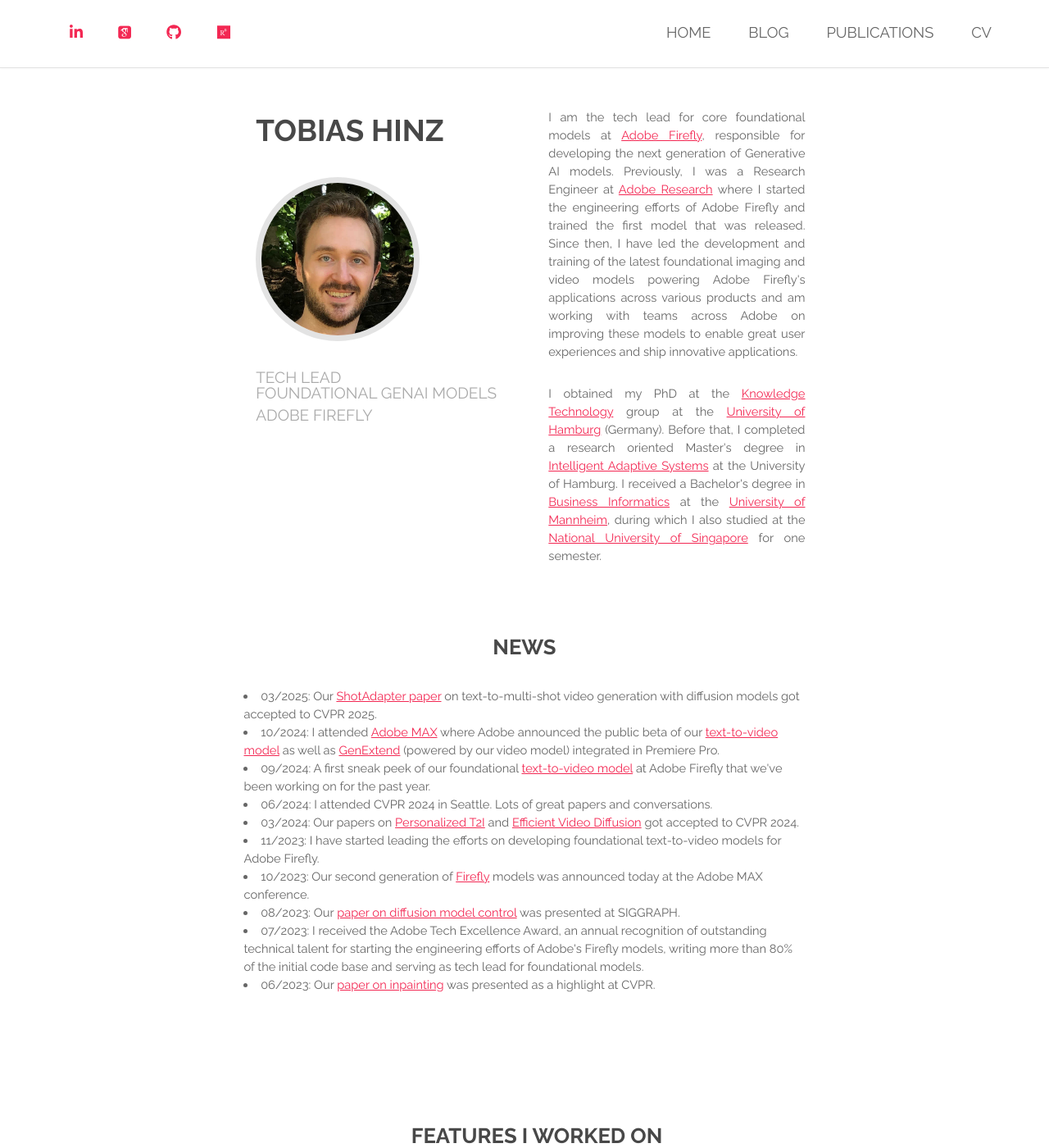
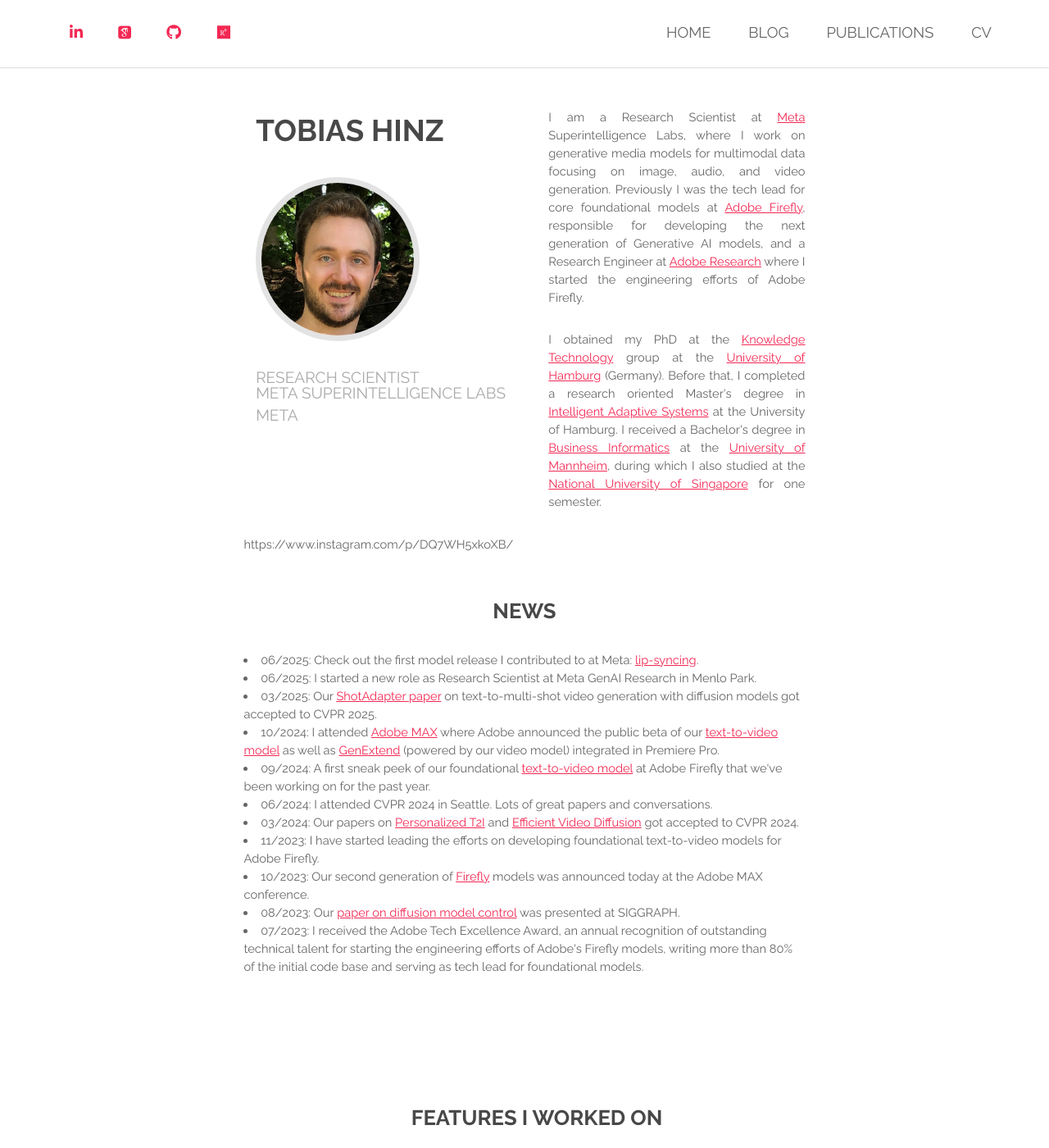
Before and after one commit to tohinz/tohinz.github.io, a Jekyll site: the page built from index.html, in a window 1280 px wide and 1400 px high. Shown: the whole window at 82% size. Built offline with Jekyll 4.4.1, drawn with Linux system fonts in a browser that asks for light colours; cached includes are drawn as plain includes; nearby versions of some CDN libraries; some web fonts are replaced.

Commit message:
updates meta

```diff
--- a/index.html
+++ b/index.html
@@ -13,22 +13,19 @@
 					<h2>TOBIAS HINZ</h2>
 					<div class="image rounded" style="margin-bottom: 2em;"><img src="images/photo.jpg" width="200"
 							alt="Avatar" /></div>
-					<p style="line-height:1.0">Tech Lead</p>
-					<p style="line-height:1.0">Foundational GenAI Models</p>
-					<p style="line-height:1.8">Adobe Firefly</p>
+					<p style="line-height:1.0">Research Scientist</p>
+					<p style="line-height:1.0">Meta Superintelligence Labs</p>
+					<p style="line-height:1.8">Meta</p>
 				</header>
 			</ul>
 			<div class="6u$ 12u$(medium)" align="justify">
-				<p>I am the tech lead for core foundational models at <a
+				<p>I am a Research Scientist at <a href="https://www.meta.com/" target="_blank">Meta</a> Superintelligence Labs,
+					    where I work on generative media models for multimodal data focusing on image, audio, and video generation.
+						Previously I was the tech lead for core foundational models at <a
 						href="https://www.adobe.com/sensei/generative-ai/firefly.html" target="_blank">Adobe
-						Firefly</a>, responsible for developing the next generation of Generative AI models.
-					Previously, I was a Research Engineer at <a href="https://research.adobe.com/" target="_blank">Adobe
-						Research</a> where I started the engineering efforts of Adobe Firefly and trained the first
-					model that was released.
-					Since then, I have led the development and training of the latest foundational imaging and video
-					models powering Adobe Firefly's applications across various products and am working with
-					teams across Adobe on improving these models to enable great user experiences and ship innovative
-					applications.
+						Firefly</a>, responsible for developing the next generation of Generative AI models, and
+						a Research Engineer at <a href="https://research.adobe.com/" target="_blank">Adobe
+						Research</a> where I started the engineering efforts of Adobe Firefly.
 				</p>
 				<p>I obtained my PhD at the <a href="https://www.inf.uni-hamburg.de/en/inst/ab/wtm/"
 						target="_blank">Knowledge Technology</a> group at the <a href="https://www.uni-hamburg.de/"
@@ -43,9 +40,13 @@
 				</p>
 			</div>
 		</ul>
-
+https://www.instagram.com/p/DQ7WH5xkoXB/
 		<h2 style="text-align: center">News</h2>
 		<ul></ul>
+		<li>06/2025: Check out the first model release I contributed to at Meta: <a
+				href="https://www.instagram.com/p/DQ7WH5xkoXB/"
+				target="_blank">lip-syncing</a>.</li>
+		<li>06/2025: I started a new role as Research Scientist at Meta GenAI Research in Menlo Park.</li>
 		<li>03/2025: Our <a href="https://shotadapter.github.io/" target="_blank">ShotAdapter paper</a> on text-to-multi-shot video generation with diffusion models got accepted to CVPR 2025.</li>
 		<li>10/2024: I attended <a href="https://www.adobe.com/max.html" target="_blank">Adobe MAX</a> where Adobe
 			announced the public beta of our <a
@@ -72,9 +73,6 @@
 		<li>07/2023: I received the Adobe Tech Excellence Award, an annual recognition of outstanding technical
 			talent for starting the engineering efforts of Adobe's Firefly models, writing more than 80% of the
 			initial code base and serving as tech lead for foundational models.</li>
-		<li>06/2023: Our <a
-				href="https://openaccess.thecvf.com/content/CVPR2023/html/Xie_SmartBrush_Text_and_Shape_Guided_Object_Inpainting_With_Diffusion_Model_CVPR_2023_paper.html"
-				target="_blank">paper on inpainting</a> was presented as a highlight at CVPR.</li>
 		</ul>
 	</div>
 </section>
```
Also changed, not shown: 2 other files.
